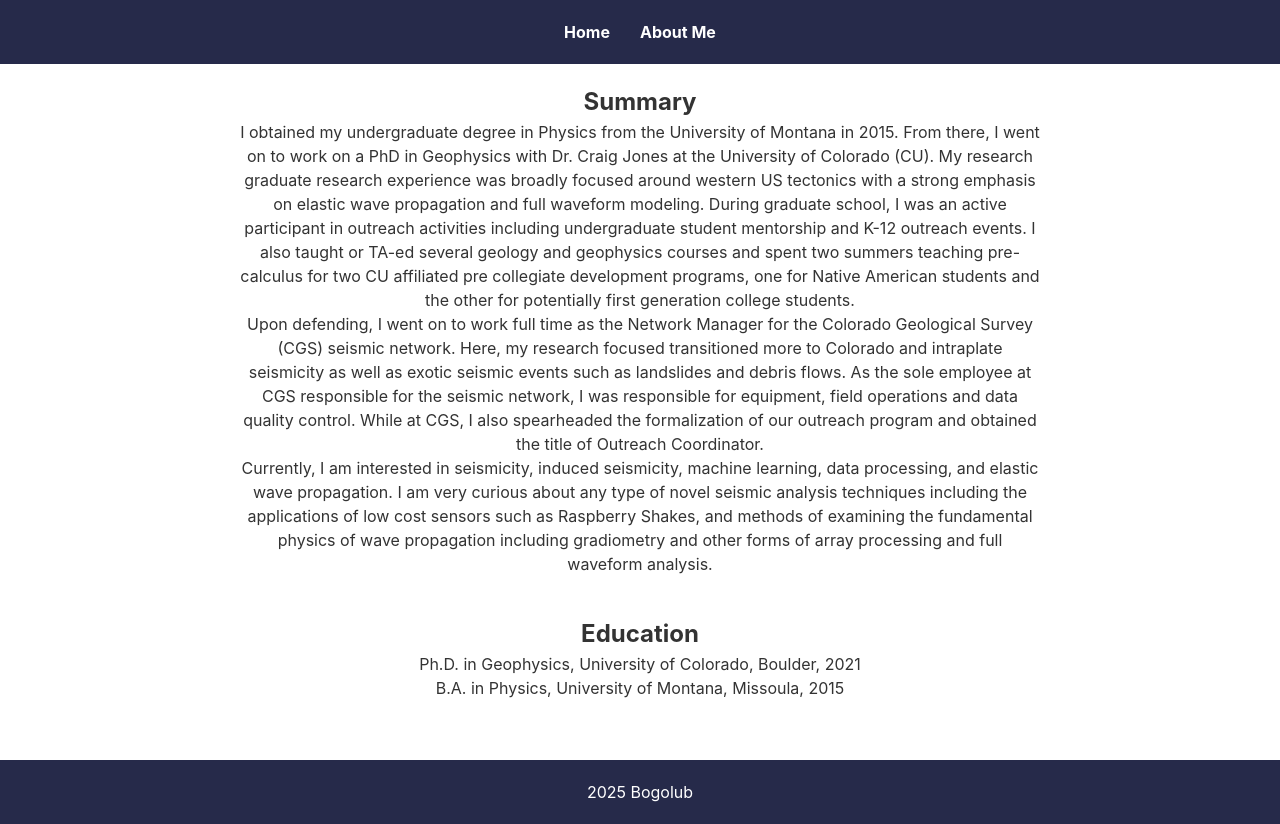
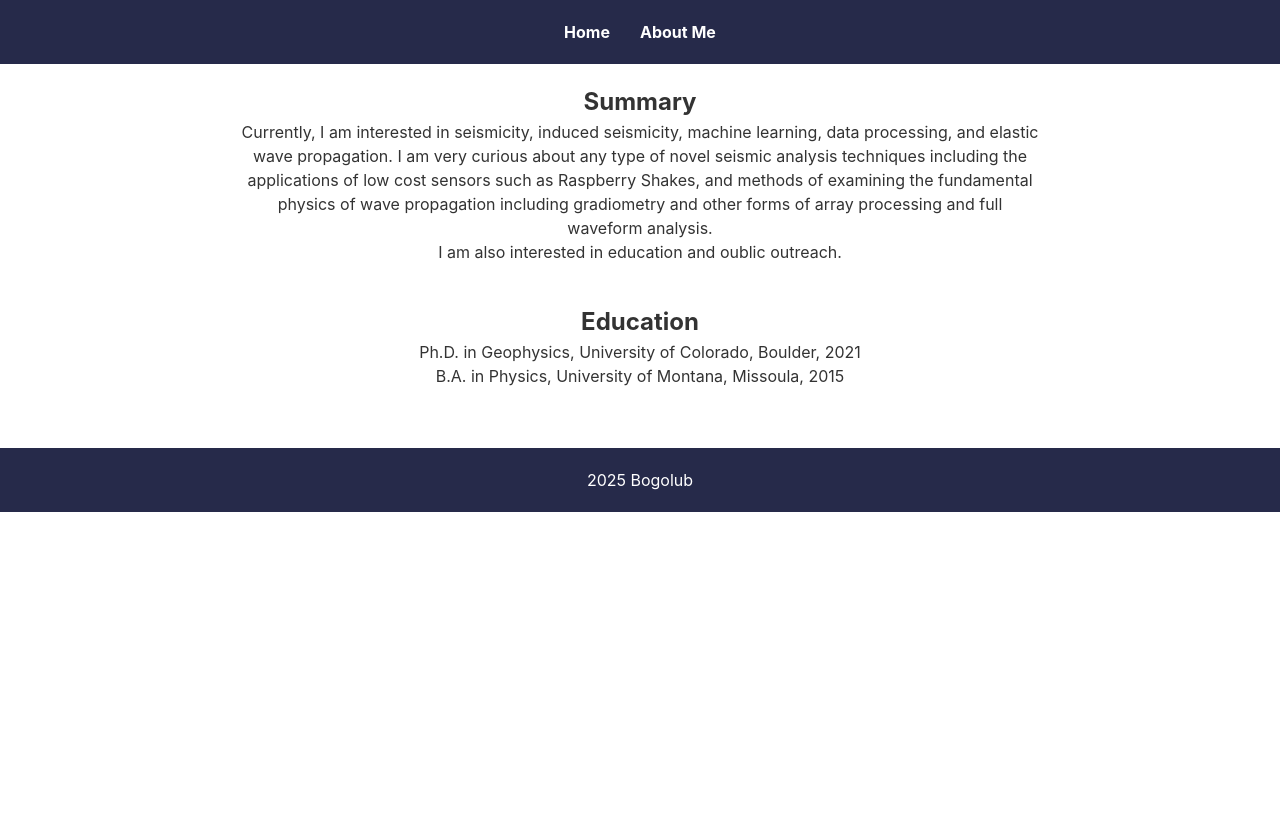
Before and after one commit to Kyren12345/Kyren12345.github.io, a plain HTML site: page about.html in a window 1280 px wide. After the commit the page ends 800 px from the top, so only its background shows below. Drawn offline with Linux system fonts and the light colour scheme.

Commit message:
Update about.html
changes to actual text summaries

```diff
--- a/about.html
+++ b/about.html
@@ -19,13 +19,10 @@
         <section>
             <h1>Summary</h1>
             <p>
-                I obtained my undergraduate degree in Physics from the University of Montana in 2015. From there, I went on to work on a PhD in Geophysics with Dr. Craig Jones at the University of Colorado (CU). My research graduate research experience was broadly focused around western US tectonics with a strong emphasis on elastic wave propagation and full waveform modeling. During graduate school, I was an active participant in outreach activities including undergraduate student mentorship and K-12 outreach events. I also taught or TA-ed several geology and geophysics courses and spent two summers teaching pre-calculus for two CU affiliated pre collegiate development programs, one for Native American students and the other for potentially first generation college students.
+                Currently, I am interested in seismicity, induced seismicity, machine learning, data processing, and elastic wave propagation. I am very curious about any type of novel seismic analysis techniques including the applications of low cost sensors such as Raspberry Shakes, and methods of examining the fundamental physics of wave propagation including gradiometry and other forms of array processing and full waveform analysis.
             </p>
             <p>
-                Upon defending, I went on to work full time as the Network Manager for the Colorado Geological Survey (CGS) seismic network. Here, my research focused transitioned more to Colorado and intraplate seismicity as well as exotic seismic events such as landslides and debris flows. As the sole employee at CGS responsible for the seismic network, I was responsible for equipment, field operations and data quality control. While at CGS, I also spearheaded the formalization of our outreach program and obtained the title of Outreach Coordinator.
-            </p>
-            <p>
-                Currently, I am interested in seismicity, induced seismicity, machine learning, data processing, and elastic wave propagation. I am very curious about any type of novel seismic analysis techniques including the applications of low cost sensors such as Raspberry Shakes, and methods of examining the fundamental physics of wave propagation including gradiometry and other forms of array processing and full waveform analysis.
+                I am also interested in education and oublic outreach.
             </p>
         </section>
         <section>
```
